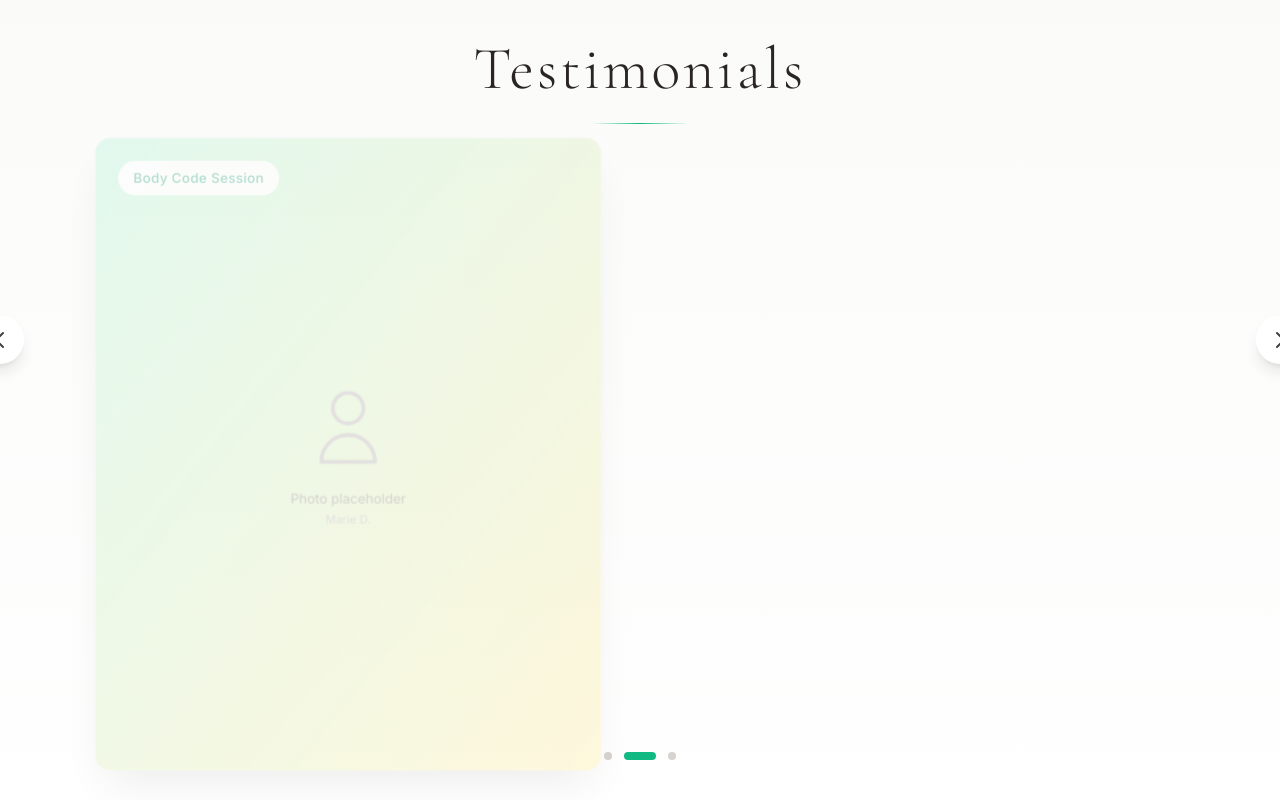
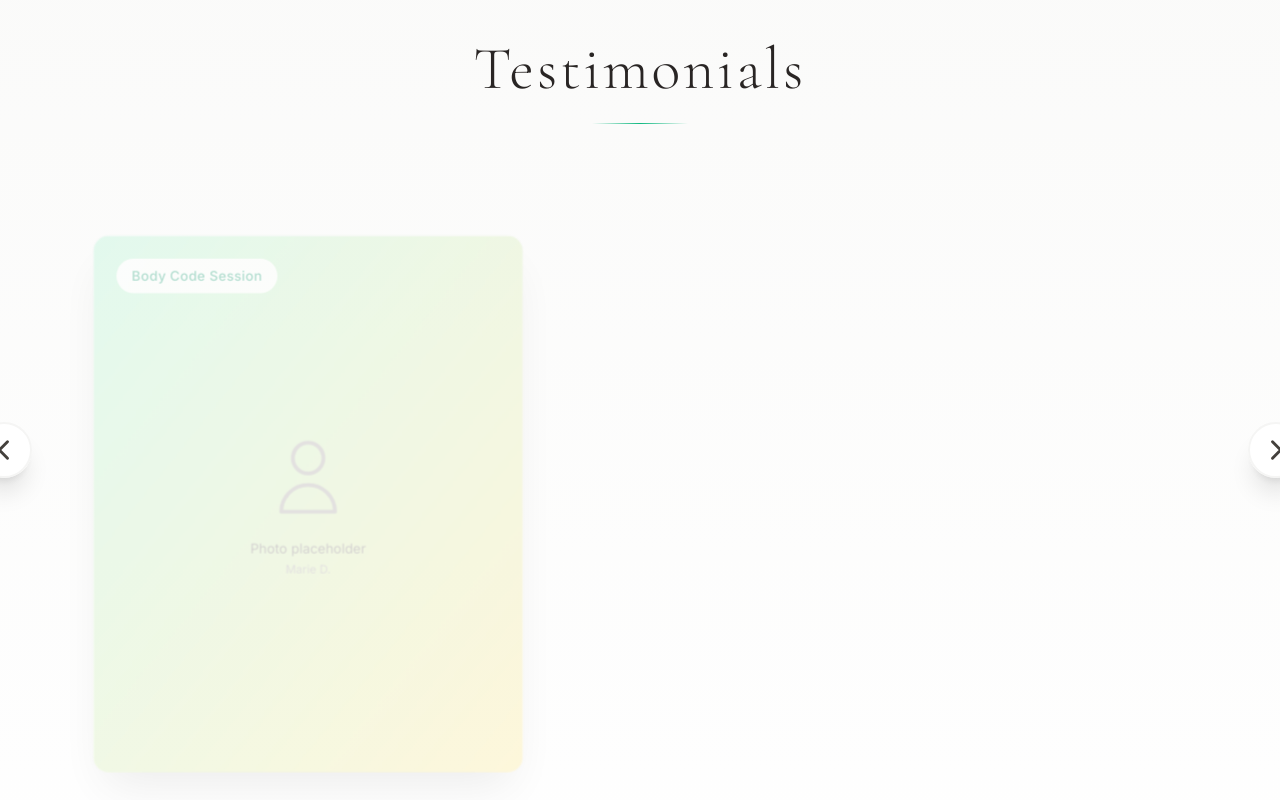
Before and after one commit to noirpraxis-dotcom/luis-virrueta-web, a React (Vite) app: page / in a window 1280 px wide. Shown: the part 4900-5700 px from the top of the page. Built offline with nearby package versions, Linux system fonts and the light colour scheme.

Commit message:
Fix Testimonials layout and navigation buttons visibility

```diff
--- a/src/components/Testimonials.jsx
+++ b/src/components/Testimonials.jsx
@@ -115,7 +115,7 @@ const Testimonials = () => {
         </motion.div>
 
         {/* Carousel Container */}
-        <div className="relative min-h-[600px] lg:min-h-[500px] flex items-center">
+        <div className="relative min-h-[700px] lg:min-h-[600px] flex items-center">
           <AnimatePresence initial={false} custom={direction} mode="wait">
             <motion.div
               key={currentIndex}
@@ -143,13 +143,13 @@ const Testimonials = () => {
               }}
               className="absolute inset-0 w-full"
             >
-              <div className="grid grid-cols-1 lg:grid-cols-2 gap-8 lg:gap-16 items-center h-full">
+              <div className="grid grid-cols-1 lg:grid-cols-2 gap-12 lg:gap-20 items-start lg:items-center h-full px-4 lg:px-0">
                 {/* Image */}
                 <motion.div
                   initial={{ opacity: 0, scale: 0.9 }}
                   animate={{ opacity: 1, scale: 1 }}
                   transition={{ delay: 0.3 }}
-                  className="relative aspect-square lg:aspect-[4/5] rounded-2xl overflow-hidden shadow-2xl order-1 lg:order-1"
+                  className="relative aspect-square lg:aspect-[4/5] rounded-2xl overflow-hidden shadow-2xl order-1 lg:order-1 max-w-md mx-auto lg:mx-0"
                 >
                   <div className="absolute inset-0 bg-gradient-to-br from-emerald-200 to-amber-200 flex items-center justify-center">
                     <div className="text-center p-12">
@@ -206,16 +206,16 @@ const Testimonials = () => {
         </div>
 
         {/* Navigation Arrows - Desktop */}
-        <div className="hidden lg:flex absolute top-1/2 -translate-y-1/2 left-0 right-0 justify-between pointer-events-none mt-[-60px]">
+        <div className="hidden lg:flex absolute top-1/2 -translate-y-1/2 left-0 right-0 justify-between pointer-events-none z-10">
           <motion.button
             whileHover={{ scale: 1.1 }}
             whileTap={{ scale: 0.9 }}
             onClick={() => paginate(-1)}
             disabled={isTransitioning}
-            className="pointer-events-auto -ml-6 w-12 h-12 bg-white rounded-full shadow-lg flex items-center justify-center hover:bg-emerald-50 transition-colors disabled:opacity-50 disabled:cursor-not-allowed"
+            className="pointer-events-auto -ml-6 w-14 h-14 bg-white/95 backdrop-blur-sm rounded-full shadow-xl flex items-center justify-center hover:bg-emerald-50 transition-colors disabled:opacity-50 disabled:cursor-not-allowed border-2 border-stone-100"
           >
-              <svg className="w-6 h-6 text-stone-700" fill="none" viewBox="0 0 24 24" stroke="currentColor">
-                <path strokeLinecap="round" strokeLinejoin="round" strokeWidth={2} d="M15 19l-7-7 7-7" />
+              <svg className="w-7 h-7 text-stone-700" fill="none" viewBox="0 0 24 24" stroke="currentColor">
+                <path strokeLinecap="round" strokeLinejoin="round" strokeWidth={2.5} d="M15 19l-7-7 7-7" />
               </svg>
             </motion.button>
             <motion.button
@@ -223,10 +223,10 @@ const Testimonials = () => {
               whileTap={{ scale: 0.9 }}
               onClick={() => paginate(1)}
               disabled={isTransitioning}
-              className="pointer-events-auto -mr-6 w-12 h-12 bg-white rounded-full shadow-lg flex items-center justify-center hover:bg-emerald-50 transition-colors disabled:opacity-50 disabled:cursor-not-allowed"
+              className="pointer-events-auto -mr-6 w-14 h-14 bg-white/95 backdrop-blur-sm rounded-full shadow-xl flex items-center justify-center hover:bg-emerald-50 transition-colors disabled:opacity-50 disabled:cursor-not-allowed border-2 border-stone-100"
             >
-              <svg className="w-6 h-6 text-stone-700" fill="none" viewBox="0 0 24 24" stroke="currentColor">
-                <path strokeLinecap="round" strokeLinejoin="round" strokeWidth={2} d="M9 5l7 7-7 7" />
+              <svg className="w-7 h-7 text-stone-700" fill="none" viewBox="0 0 24 24" stroke="currentColor">
+                <path strokeLinecap="round" strokeLinejoin="round" strokeWidth={2.5} d="M9 5l7 7-7 7" />
               </svg>
             </motion.button>
           </div>
```
